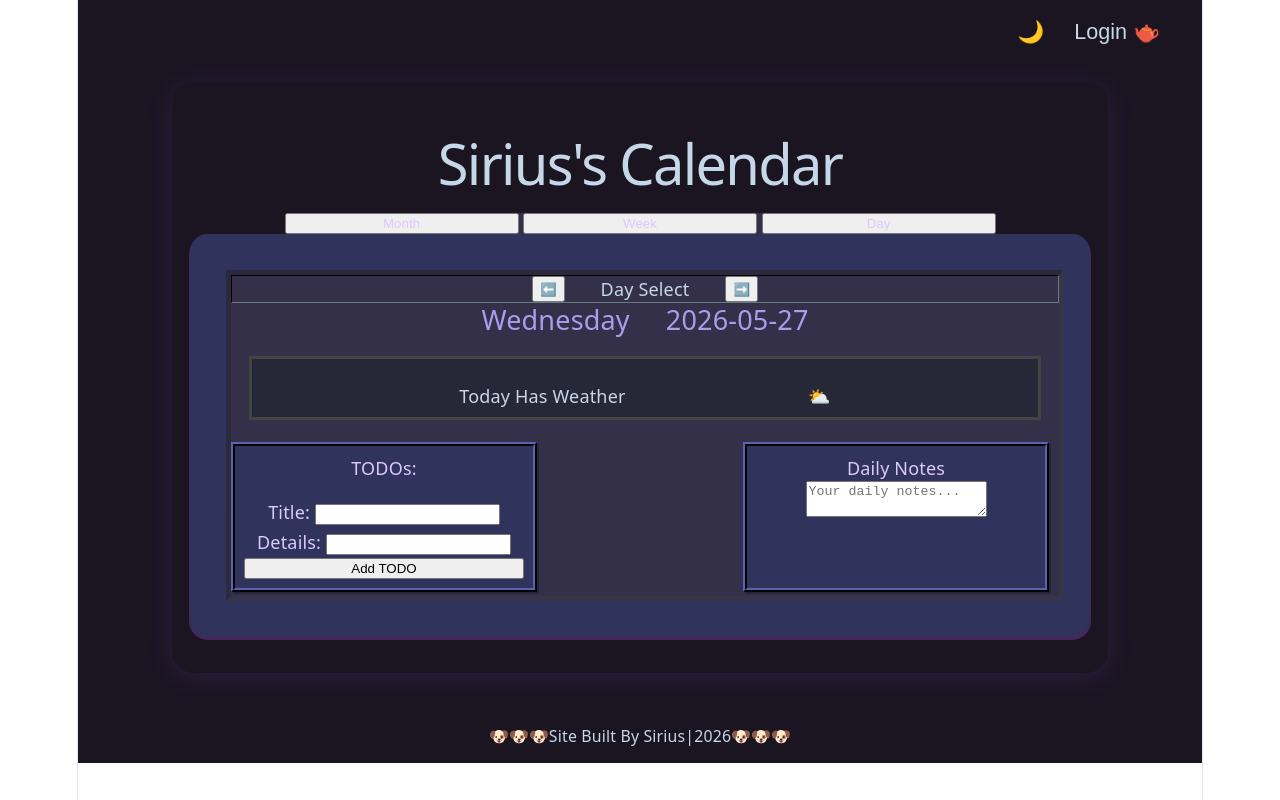
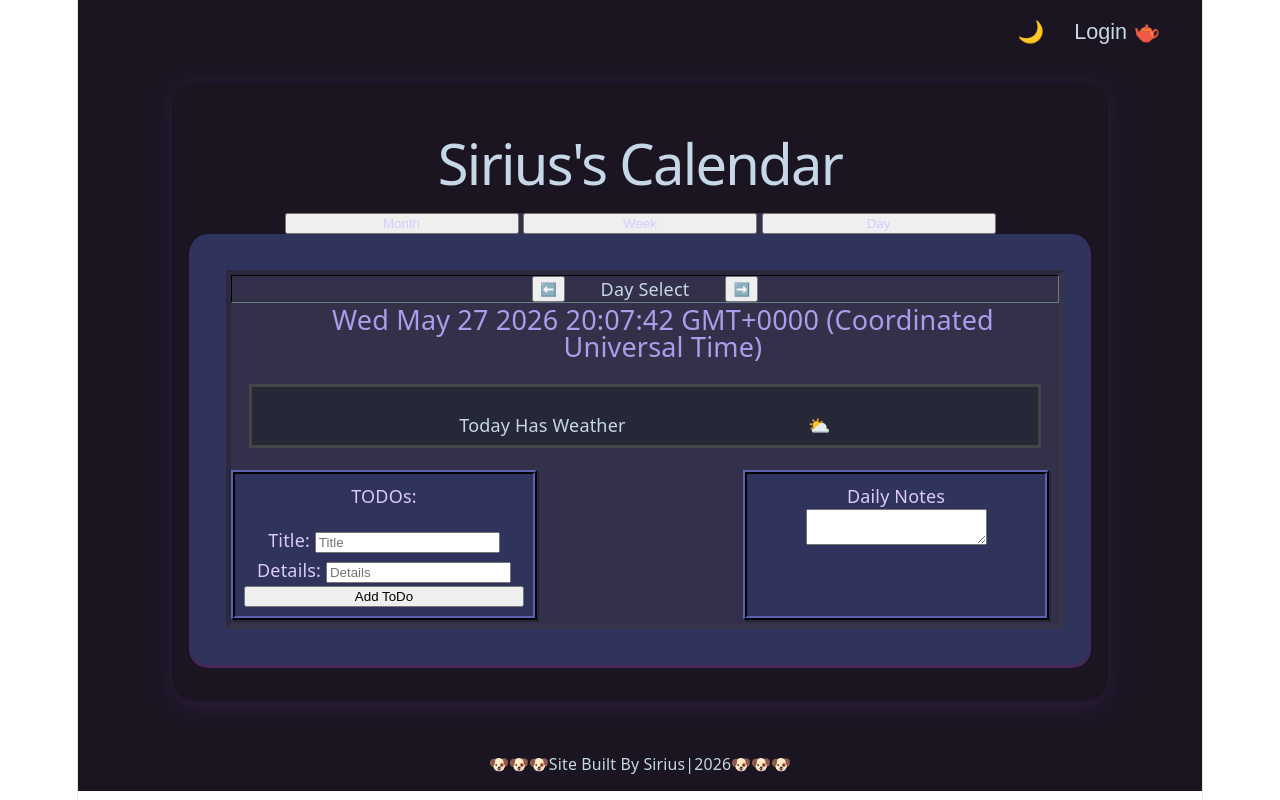
Before and after one commit to poisonpsychicghost-hue/Vue-Calendar-Project, a Vue app: page / in a window 1280 px wide. Both pictures are taken after a click on the button "Day". Built offline with nearby package versions, Linux system fonts and the light colour scheme.

Commit message:
Initilaized Pinia Wiring.

```diff
--- a/src/components/CalendarView.vue
+++ b/src/components/CalendarView.vue
@@ -89,7 +89,7 @@ function getWeeksOfYear(year) {
             v-bind="monthYearProps"
             :current-date="currentDate"
             :onUpdateCurrentDate="date => currentDate.value = new Date(date)"
-            @updateCurrentDate="gotToDay"
+            @updateCurrentDate="goToDay"
             @update:view="showDay"
             />
         </transition>
--- a/src/components/DailyView.vue
+++ b/src/components/DailyView.vue
@@ -1,77 +1,33 @@
 <script setup>
 import { ref, reactive, computed, watch, onMounted } from 'vue';
 import { format, addDays, subDays, getDay } from 'date-fns';
+import { useCalendarStore } from '../stores/calendarStore';
 
 const props = defineProps(['theme', 'currentDate'])
+const store = useCalendarStore();
 
 const current = ref(props.currentDate);
-const todos = ref([]); // Wire up to Pinia
-const noteText = ref('');
+const dateStr = computed(() => props.currentDate.value ? props.currentDate.value.toISOString().split('T')[0] : '');
+const newTodoTitle = ref('');
+const newTodoDetails = ref('');
+const todos = computed(() => store.getTodos(dateStr.value));
+const note = computed({
+    get: () => store.getNote(dateStr.value),
+    set: val => store.setNote(dateStr.value, val)
+});
 const weatherIcon = ref('⛅️'); // Wire to Weather API
-
-const formattedDate = computed(() => format(current.value, 'yyyy-MM-dd'));
-const weekDayName = computed(() => format(current.value, 'EEEE'));
-
-
-// Unique storage keys for this day/date:
-const noteKey = computed(() => `note_${format(current.value, 'yyyy-MM-dd')}`);
-const todoKey = computed(() => `todos_${format(current.value, 'yyyy-MM-dd')}`);
-
-
-const newTodoTitle = ref('')
-const newTodoDetails = ref('')
 const draggingIdx = ref(null)
 
-// --- On mount, load both:
-onMounted(() => {
-  // Load note
-  const savedNote = localStorage.getItem(noteKey.value)
-  noteText.value = savedNote ?? ''
+function addTodo(title, details) {
+  store.addTodo(dateStr.value, { title, details })
+}
 
-  // Load todos
-  const savedTodos = localStorage.getItem(todoKey.value)
-  if (savedTodos) {
-    try {
-      todos.value = JSON.parse(savedTodos)
-    } catch {
-      todos.value = []
+function removeTodo(idx) {
+  store.removeTodo(dateStr.value, idx)
 }
-  }
-})
 
-// --- Watch and persist independently:
-watch(noteText, (val) => {
-  localStorage.setItem(noteKey.value, val)
-})
-
-
-watch(todoKey, (newKey) => {
-  const saved = localStorage.getItem(newKey)
-  if (saved) {
-    try {
-      todos.value = JSON.parse(saved)
-    } catch {
-      todos.value = []
-    }
-  } else {
-    todos.value = []
-  }
-})
-
-watch(
-    todos,
-  (val) => {
-    localStorage.setItem(todoKey.value, JSON.stringify(val))
-  },
-  { deep: true }
-)
-
-function addTodo() {
-  if (newTodoTitle.value.trim()) {
-    todos.value.push({ title: newTodoTitle.value.trim(), details: newTodoDetails.value.trim() })
-    newTodoTitle.value = ''
-    newTodoDetails.value = ''
-  }
+function setTodos(newList) {
+  store.setTodos(dateStr.value, newList)
 }
 
 function handleDragStart(idx) {
@@ -80,8 +36,10 @@ function handleDragStart(idx) {
 
 function handleDragOver(idx) {
     if (draggingIdx.value !== null && draggingIdx.value !== idx) {
-        const moved = todos.value.splice(draggingIdx.value, 1)[0]
-        todos.value.splice(idx, 0, moved)
+        const movedList = [...todos.value]
+        const [moved] = movedList.splice(draggingIdx.value, 1)
+        movedList.splice(idx, 0, moved)
+        setTodos(movedList)
         draggingIdx.value = idx
     }
 }
@@ -91,11 +49,11 @@ function handleDrop(idx) {
 }
 
 function prevDay() {
-    current.value = subDays(current.value, 1);
+    props.currentDate.value = subDays(current.value, 1);
 }
 
 function nextDay() {
-    current.value = addDays(current.value, 1);
+    props.currentDate.value = addDays(current.value, 1);
 }
 
 </script>
@@ -109,35 +67,36 @@ function nextDay() {
                 <p>Day Select</p>
                 <button @click="nextDay">➡️</button>
             </header>
-            <div :class="['day-name', theme]"><span>{{ weekDayName }}</span><span>{{ formattedDate }}</span></div>
+            <div :class="['day-name', theme]"><span>{{ current.value }}</span><span>{{ current }}</span></div>
             <div :class="['weather-banner', theme]"><span>Today Has Weather</span><span>{{ weatherIcon }}</span></div>
             <div class="lower-block">
                 <div :class="['day-todoCard', theme]"> <!-- Make Expand/Scroll by User for More ToDo View-->
                     <p>TODOs:</p>
                     <ul class="day-todos">
-                        <li v-for="(todo, idx) in todos.value" :key="idx"
+                        <li v-for="(todo, idx) in todos" :key="idx"
                             draggable="true"
                             @dragstart="handleDragStart(idx)"
                             @dragover.prevent="handleDragOver(idx)"
-                            @drop="handleDrop(idx)">
-                            {{ todo.title }}<span v-if="todo.details">: {{ todo.details }}</span>
+                            @drop="handleDrop">
+                                {{ todo.title }} <span v-if="todo.details">: {{ todo.details }}</span>
+                            <button @click="removeTodo(idx)">Remove</button>
                         </li>
                     </ul>
                     <div class="todo-inputBox">
                         <label>
                             Title:
-                                <input v-model="newTodoTitle" @keyup.enter="addTodo" />
+                            <input v-model="newTodoTitle" placeholder="Title"/>
                         </label>
                         <label>
                             Details:
-                                <input v-model="newTodoDetails" @keyup.enter="addTodo" />
+                            <input v-model="newTodoDetails" placeholder="Details"/>
                         </label>
-                        <button @click="addTodo">Add TODO</button>
+                        <button @click="addTodo(newTodoTitle, newTodoDetails)">Add ToDo</button>
                     </div>
                 </div>
                 <div :class="['day-notes', theme]">
                     <p>Daily Notes</p>
-                    <textarea v-model="noteText" placeholder="Your daily notes..."></textarea>
+                    <textarea v-model="note"></textarea>
                 </div>
             </div>
         </div>
--- a/src/components/MonthlyView.vue
+++ b/src/components/MonthlyView.vue
@@ -39,6 +39,7 @@ const props = defineProps(['theme', 'month', 'year']);
 const emit = defineEmits(['update:month', 'update:year', 'updateCurrentDate', 'update:view']);
 const year = ref(new Date().getFullYear());
 const month = ref(new Date().getMonth()); //Jan = 0 - Dec = 11
+const weekdays = ['Sunday', 'Monday', 'Teusday', 'Wednesday', 'Thursday', 'Friday', 'Saturday']
 const monthDays = computed(() => getMonthDays(props.year, props.month));
 const monthNameList = [
     'January', 'February', 'March', 'April',
```
Lines whose indentation alone changed are shown as unchanged.
